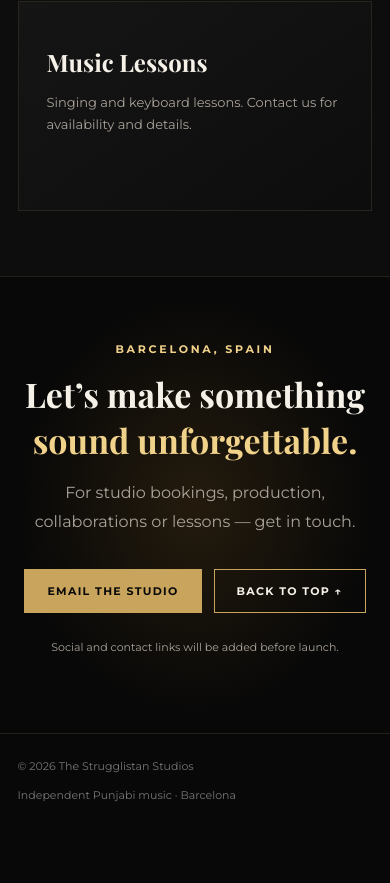
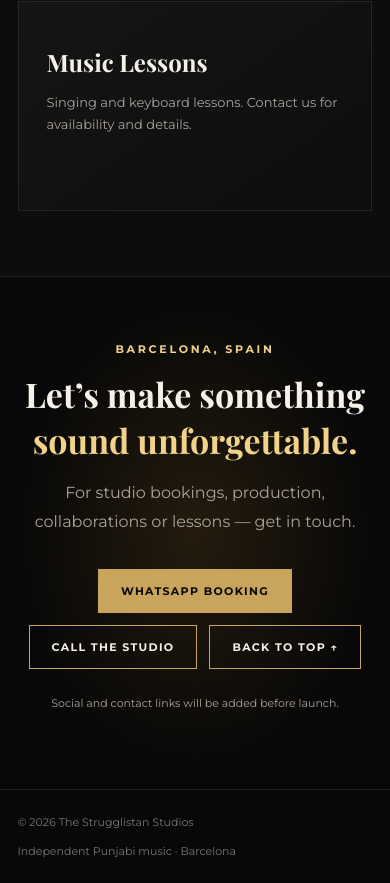
Before and after one commit to thestrugglistanstudios/the-strugglistan-studios-website, a plain HTML site: page index.html in a window 390 px wide. Shown: the part 4848-5731 px from the top of the page. Before the commit the page ends 5675 px from the top, so only its background shows below. Drawn offline with nearby package versions, Linux system fonts and the light colour scheme.

Commit message:
Update contact links to include WhatsApp and phone
phone number

```diff
--- a/index.html
+++ b/index.html
@@ -523,9 +523,22 @@ footer .foot {
     <h2>Let’s make something<br><span style="color:var(--gold2)">sound unforgettable.</span></h2>
     <p>For studio bookings, production, collaborations or lessons — get in touch.</p>
     <div class="actions" style="justify-content:center">
-      <a class="btn gold" href="mailto:hello@strugglistanstudios.example">Email the studio</a>
-      <a class="btn" href="#home">Back to top ↑</a>
-    </div>
+  <a class="btn gold"
+     href="https://wa.me/34631193194"
+     target="_blank"
+     rel="noopener">
+     WhatsApp Booking
+  </a>
+
+  <a class="btn"
+     href="tel:+34631193194">
+     Call the Studio
+  </a>
+
+  <a class="btn" href="#home">
+     Back to Top ↑
+  </a>
+</div>
     <p style="font-size:11px;margin-top:25px">Social and contact links will be added before launch.</p>
   </div>
 </section>
```
